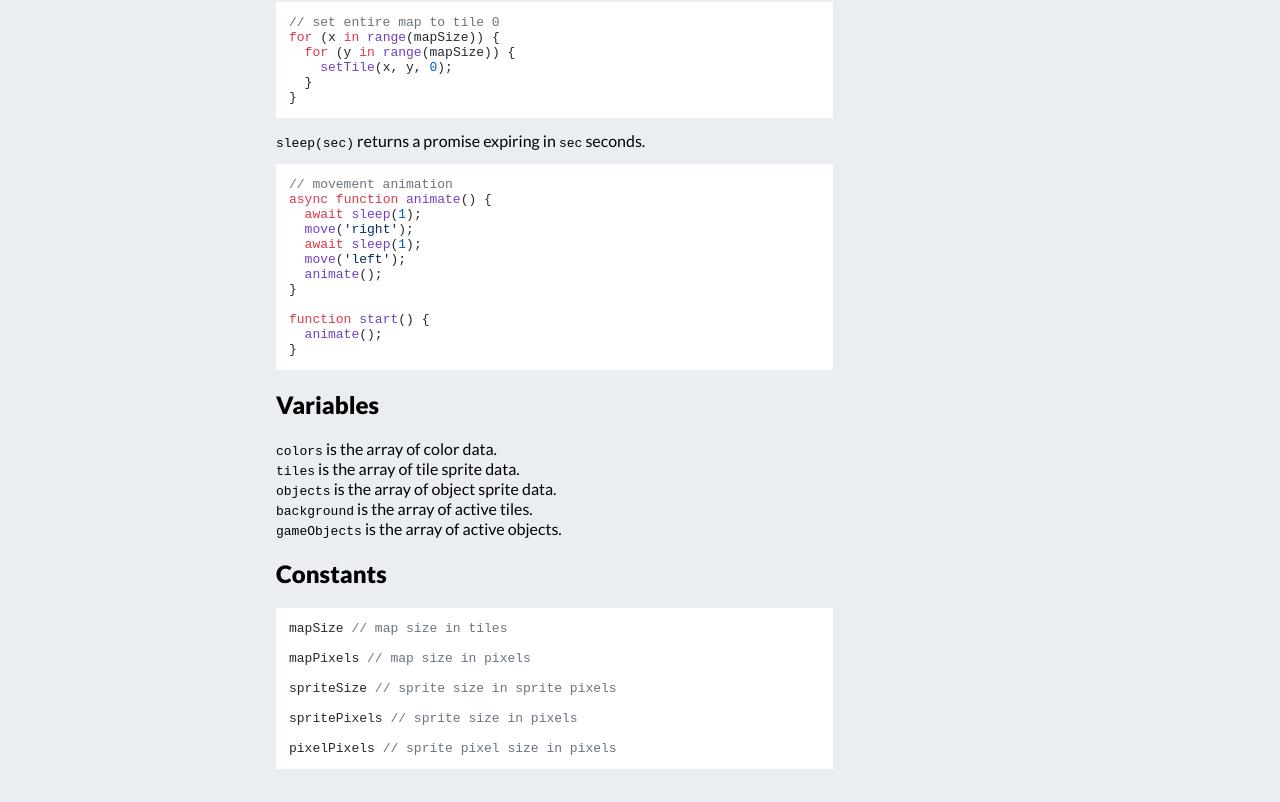
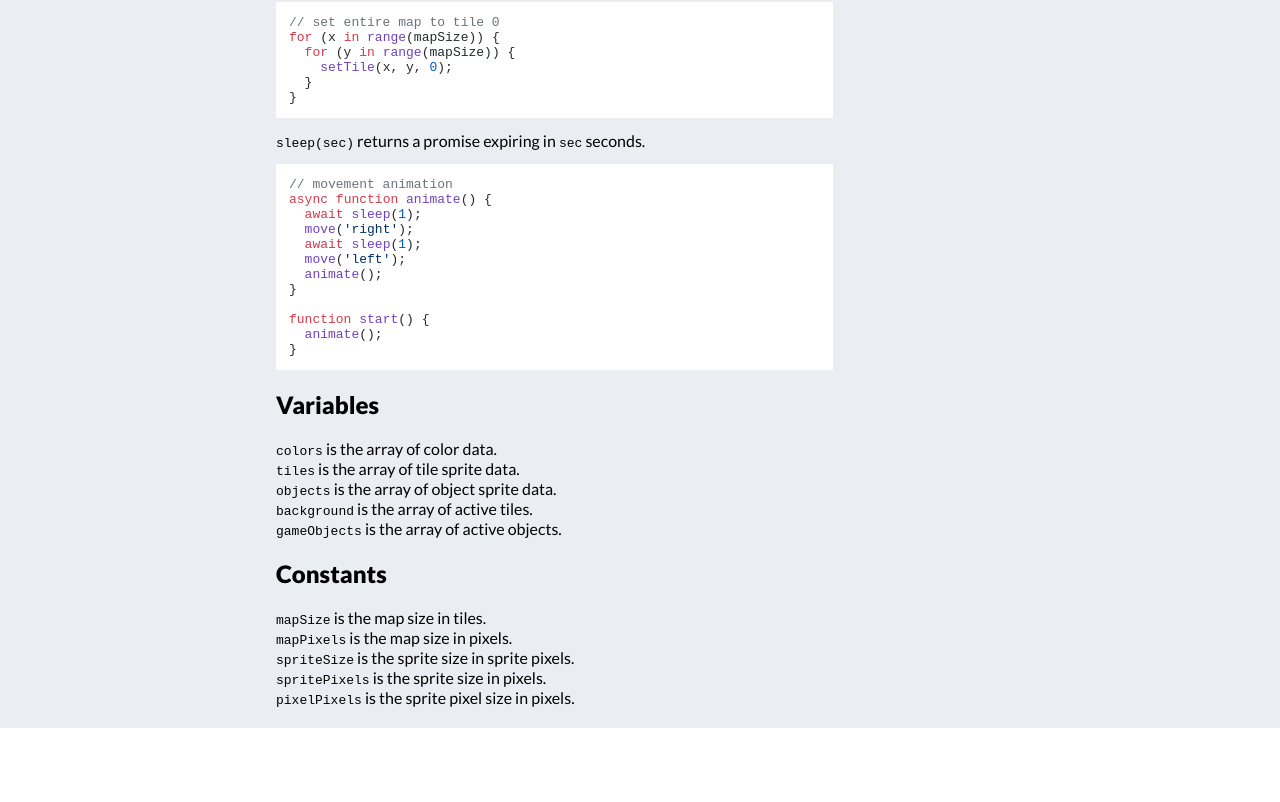
Before and after one commit to LearnCodeOrg/codetrain, a Next.js app: page /docs in a window 1280 px wide. Shown: the part 2001-2803 px from the top of the page. After the commit the page ends 2729 px from the top, so only its background shows below. Built offline with nearby package versions, Linux system fonts and the light colour scheme; no server answers.

Commit message:
Update constants section.

```diff
--- a/pages/docs.js
+++ b/pages/docs.js
@@ -223,17 +223,11 @@ function start() {
         <code>background</code> is the array of active tiles.<br />
         <code>gameObjects</code> is the array of active objects.
         <h2 id="constants">Constants</h2>
-        <Code>
-{`mapSize // map size in tiles
-
-mapPixels // map size in pixels
-
-spriteSize // sprite size in sprite pixels
-
-spritePixels // sprite size in pixels
-
-pixelPixels // sprite pixel size in pixels`}
-        </Code>
+        <code>mapSize</code> is the map size in tiles.<br />
+        <code>mapPixels</code> is the map size in pixels.<br />
+        <code>spriteSize</code> is the sprite size in sprite pixels.<br />
+        <code>spritePixels</code> is the sprite size in pixels.<br />
+        <code>pixelPixels</code> is the sprite pixel size in pixels.
       </div>
     </div>
   )
```
